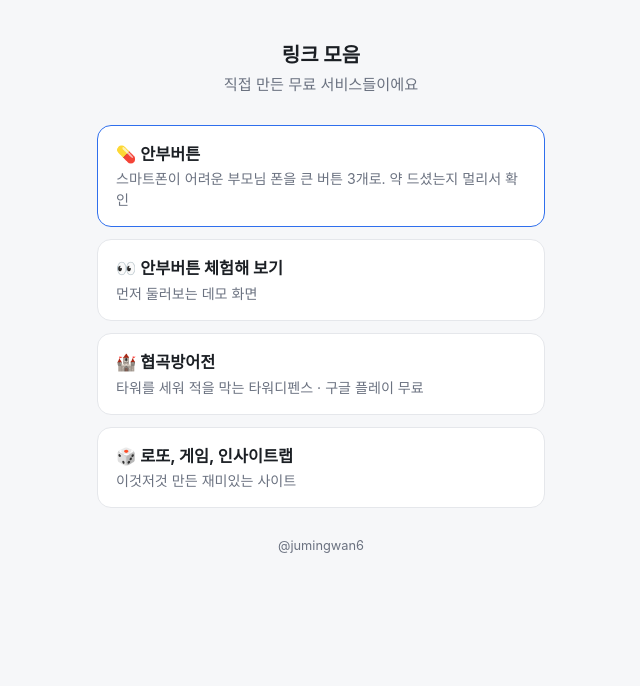
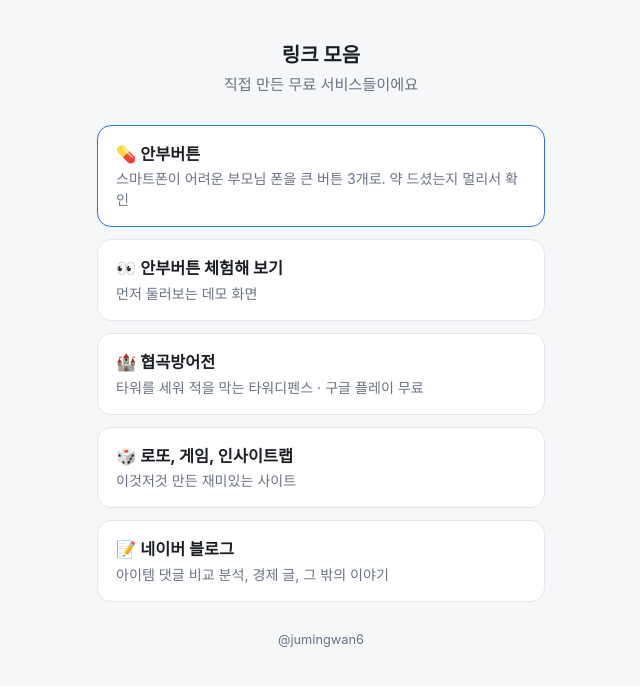
Before and after one commit to minkwan9999/minkwan9999.github.io, a plain HTML site: page links/index.html in a window 1280 px wide. Shown: the whole page, without its empty margins (319-959 px from the left). Drawn offline with Linux system fonts and the light colour scheme.

Commit message:
링크 모음에 네이버 블로그 카드 추가
Co-Authored-By: Claude Sonnet 5.5 <noreply@anthropic.com>
Claude-Session: https://claude.ai/code/session_01V16zXgR6unsKRWo3SD3qDt

```diff
--- a/links/index.html
+++ b/links/index.html
@@ -42,6 +42,10 @@ footer{text-align:center;color:var(--sub);font-size:.8rem;margin-top:28px}
     <strong>🎲 로또, 게임, 인사이트랩</strong>
     <span>이것저것 만든 재미있는 사이트</span>
   </a>
+  <a class="link" href="https://blog.naver.com/ftkoream">
+    <strong>📝 네이버 블로그</strong>
+    <span>아이템 댓글 비교 분석, 경제 글, 그 밖의 이야기</span>
+  </a>
 
   <footer>@jumingwan6</footer>
 </main>
```
